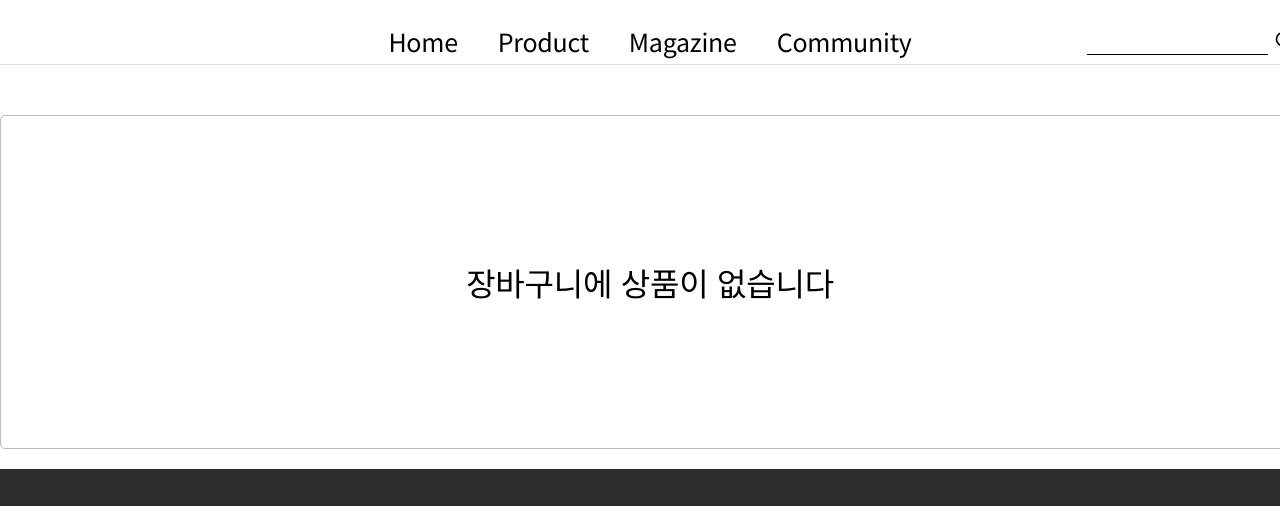
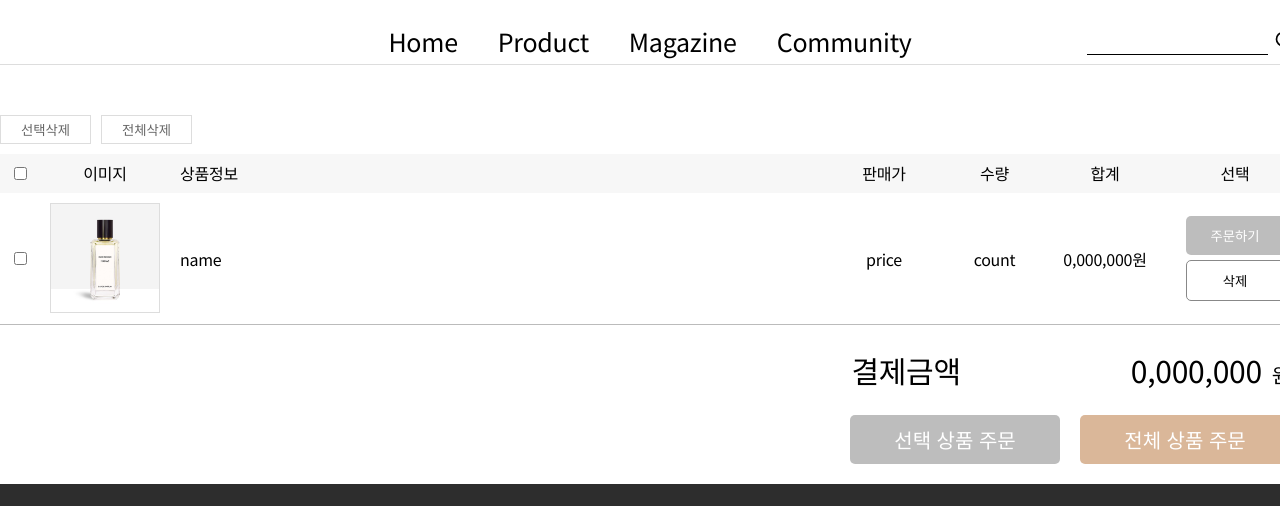
Before and after one commit to roel127/pf06, a React app: page /cart in a window 1280 px wide. Shown: the part 94-600 px from the top of the page. Built offline with nearby package versions, Linux system fonts and the light colour scheme.

Commit message:
장바구니 디자인 전체 변경

```diff
--- a/src/components/Cart.css
+++ b/src/components/Cart.css
@@ -2,65 +2,107 @@
   width: 1300px;
   margin: 0 auto;
 }
-#cartWrap>p{
-  text-align: center;
+
+.cartList>p:nth-of-type(1){
   margin-bottom: 10px;
 }
-#cartWrap>p>button{
+.cartList>p:nth-of-type(1)>button{
+  padding: 4px 20px;
+  background-color: #fff;
+  border: 1px solid #ddd;
+  color: #666;
+  margin-right: 10px;
+}
+
+.cartList>table{
+  width: 100%;
+  margin-bottom: 20px;
+}
+.cartList>table>thead th{
+  padding: 10px;
+  background-color: #f7f7f7;
+}
+.cartList>table>thead th:nth-of-type(1){width: 2%;}
+.cartList>table>thead th:nth-of-type(2){width: 10%;}
+.cartList>table>thead th:nth-of-type(3){
+  text-align: start;
+}
+.cartList>table>thead th:nth-of-type(4){width: 10%;}
+.cartList>table>thead th:nth-of-type(5){width: 7%;}
+.cartList>table>thead th:nth-of-type(6){width: 10%;}
+.cartList>table>thead th:nth-of-type(7){width: 10%;}
+
+.cartList>table>tbody td{
+  padding: 10px;
+  border-bottom: 1px solid #bbb;
+  box-sizing: border-box;
+  text-align: center;
+  vertical-align: middle;
+}
+.cartList>table>tbody td:nth-of-type(2)>img{
+  border: 1px solid #ddd;
+  box-sizing: border-box;
+}
+.cartList>table>tbody td:nth-of-type(3){text-align: start;}
+.cartList>table>tbody td button{
+  width: 90%;
+  padding: 10px 0;
   border: none;
   border-radius: 5px;
-  padding: 10px 40px;
-  font-size: 1.2em;
-  color: #333;
+}
+.cartList>table>tbody td li:nth-of-type(1)>button{
+  margin-bottom: 5px;
+  background-color: #bdbdbd;
+  color: #fff;
+}
+.cartList>table>tbody td li:nth-of-type(2)>button{
+  background-color: #fff;
+  color: #000;
+  border: 1px solid #888;
+  box-sizing: border-box;
 }
 
-.cartList{
-  display: flex;
-  flex-wrap: wrap;
-  border: 1px solid #bbb;
-  border-radius: 5px;
-  justify-content: center;
+.cartList>p:nth-of-type(2){
+  text-align: end;
+  padding: 10px;
+  font-size: 30px;
+  margin-bottom: 20px;
 }
-.cartList>figure{
-  width: 20%;
-  padding: 5px;
-  box-sizing: border-box;
-
+.cartList>p:nth-of-type(2)>span{
+  margin-left: 170px;
 }
-.cartList>figure>figcaption>dl{
-  text-align: start;
-  font-size: 0.8em;
-  font-weight: bolder;
-}
-.cartList>figure>figcaption>dl>dt{
-  margin-bottom: 10px;
-}
-.cartList>figure>figcaption>dl>dd{
-  margin-bottom: 10px;
-}
-.cartList>figure>figcaption>dl>dd:nth-of-type(1){
-  color: #888;
+.cartList>p:nth-of-type(2)>span>b{
+  font-size: 20px;
+  margin-left: 10px;
 }
 
-.cartList>figure>figcaption>dl>dd:last-of-type{
-  display: flex;
-  justify-content: space-between;
+
+.cartList>p:nth-of-type(3){
+  text-align: end;
+  padding: 0 10px;
 }
-.cartList>figure>figcaption button{
-  width: 48%;
+.cartList>p:nth-of-type(3) button{
+  width: 210px;
   border: none;
+  font-size: 20px;
+  padding: 10px 0;
+  background-color: #bdbdbd;
+  color: #fff;
   border-radius: 5px;
-  font-size: 18px;
-  background-color: rgb(104, 193, 104);
-  color: #fff;
-  padding: 3px 0;
 }
-.cartList>figure>figcaption button:nth-of-type(2){
-  display: flex;
-  justify-content: center;
-  align-items: center;
-  background-color: rgb(163, 97, 97);
+.cartList>p:nth-of-type(3) button:nth-of-type(2){
+  margin-left: 20px;
+  background-color: #dab799;
 }
+
+
+
+
+
+
+
+
+
 
 .cartEmpty{
   display: flex;
--- a/src/components/Cart.js
+++ b/src/components/Cart.js
@@ -1,31 +1,70 @@
-import { BsTrash } from 'react-icons/bs';
 import './Cart.css';
+
+export function CartEmpty(){
+  return(
+    <div className="cartEmpty">
+      <p>장바구니에 상품이 없습니다</p>
+    </div>
+  )
+}
+
+export function CartList(){
+  return(
+    <div className="cartList">
+      <p>
+        <button type='button'>선택삭제</button>
+        <button type='button'>전체삭제</button>
+      </p>
+      <table>
+        <thead>
+          <tr>
+            <th>
+              <input type='checkbox'></input>
+            </th>
+            <th>이미지</th>
+            <th>상품정보</th>
+            <th>판매가</th>
+            <th>수량</th>
+            <th>합계</th>
+            <th>선택</th>
+          </tr>
+        </thead>
+        <tbody>
+          <tr>
+            <td>
+              <input type='checkbox'></input>
+            </td>
+            <td><img src='./images/keiko/keiko_hanae.jpeg' alt='' /></td>
+            <td>name</td>
+            <td>price</td>
+            <td>count</td>
+            <td>0,000,000원</td>
+            <td>
+              <ul>
+                <li><button>주문하기</button></li>
+                <li><button>삭제</button></li>
+              </ul>
+            </td>
+          </tr>
+        </tbody>
+      </table>
+      <p>
+        결제금액
+        <span>0,000,000<b>원</b></span>
+      </p>
+      <p>
+        <button>선택 상품 주문</button>
+        <button>전체 상품 주문</button>
+      </p>
+    </div>
+  )
+}
 
 export default function Cart(){
   return(
     <div id='cartWrap'>
-      {/* <p>
-        <button type="button">장바구니 비우기</button>
-      </p>
-      <div className="cartList">
-        <figure>
-          <img src="./images/keiko/keiko_mogador.jpeg" alt="" />
-          <figcaption>
-            <dl>
-              <dt>케이코 메쉐리 와일드 베리즈 오 드 퍼퓸 100ml</dt>
-              <dd>base</dd>
-              <dd>220,000원</dd>
-              <dd>
-                <button type="button">구매하기</button>
-                <button type="button"><BsTrash /></button>
-              </dd>
-            </dl>
-          </figcaption>
-        </figure>
-      </div> */}
-      <div className="cartEmpty">
-        <p>장바구니에 상품이 없습니다</p>
-      </div>
+      <CartList />
+      {/* <CartEmpty /> */}
     </div>
   )
 }
```
